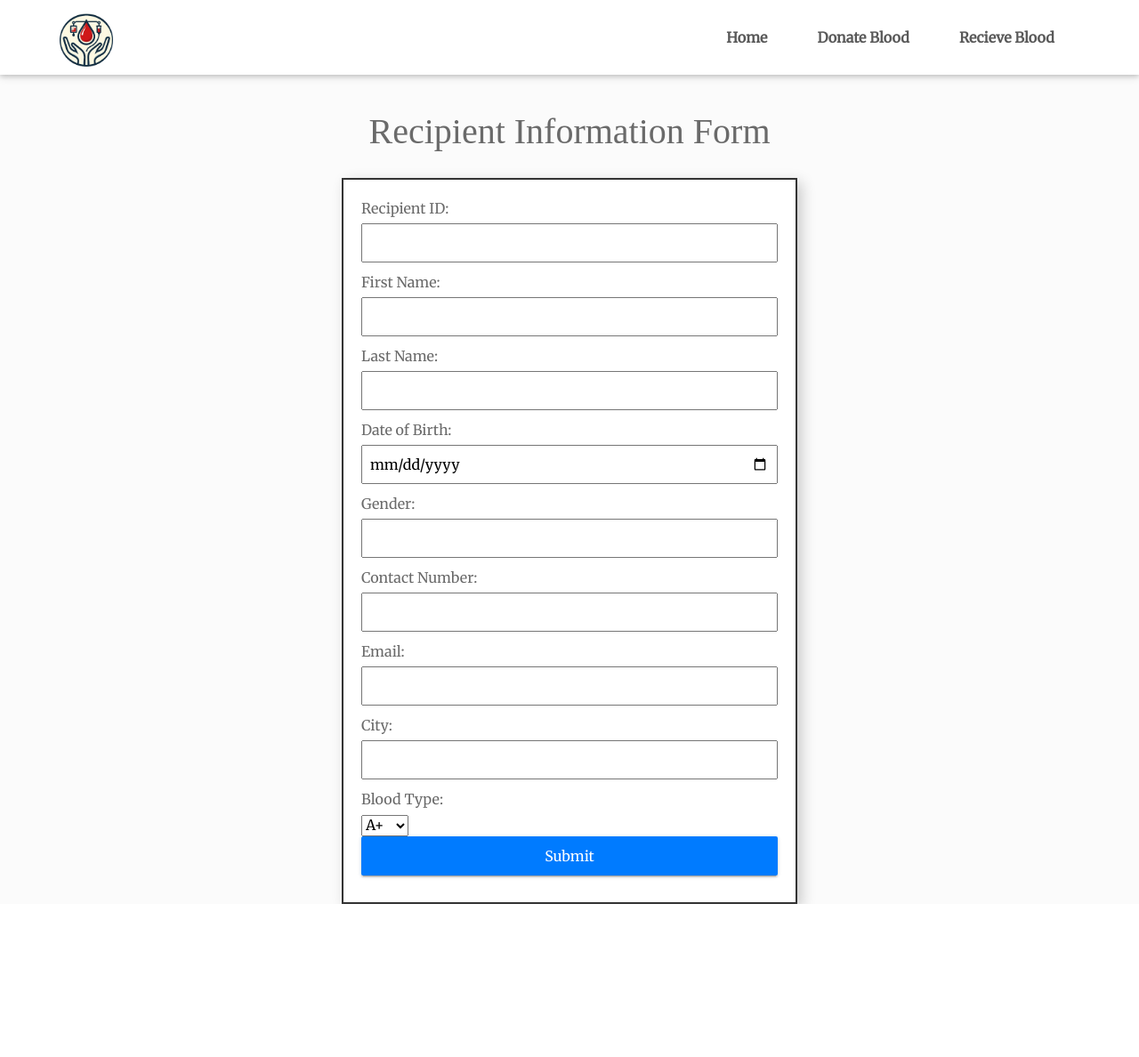
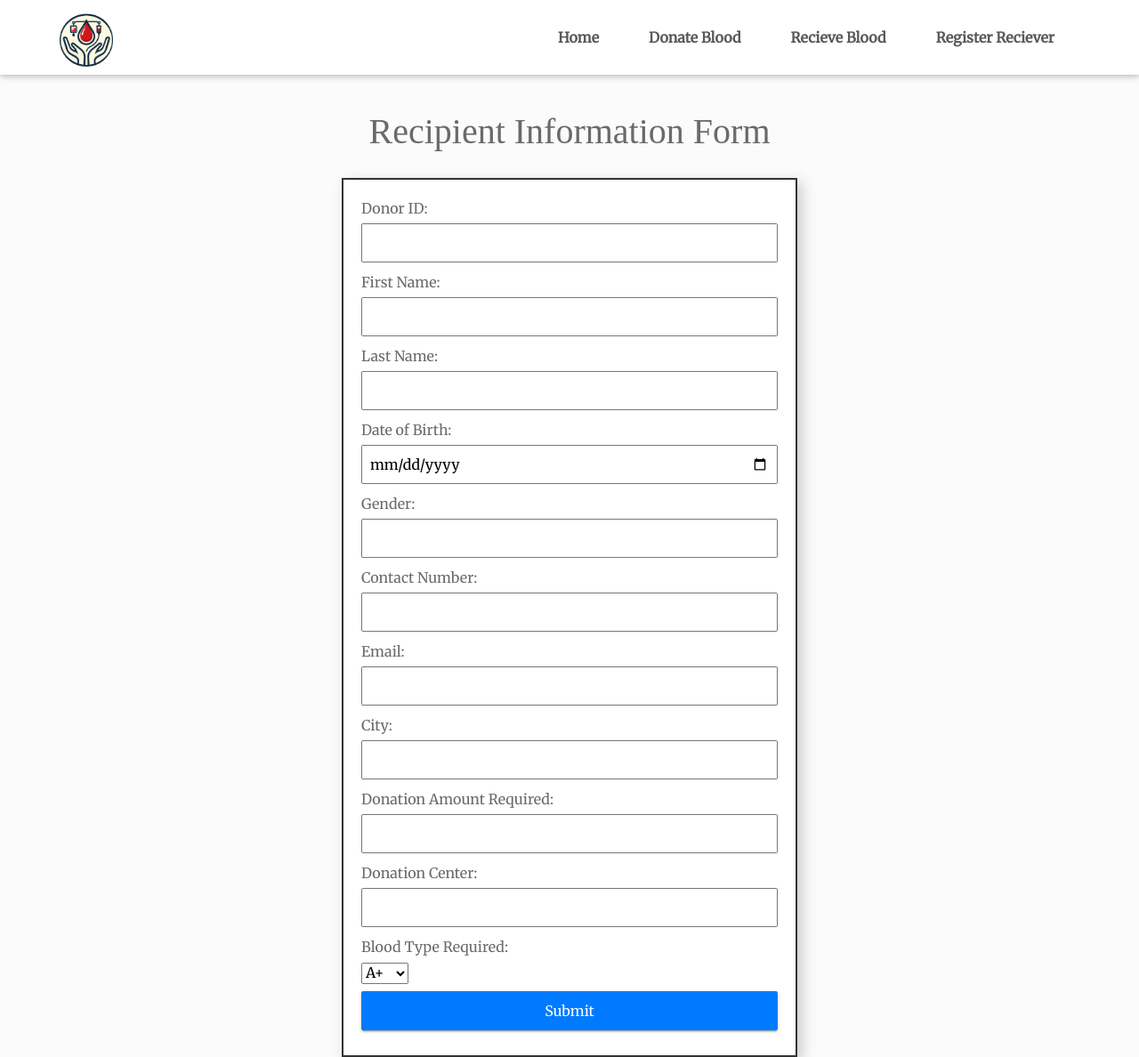
Before and after one commit to JainArchit16/BloodDonation, a PHP site: page /receiver.php in a window 1280 px wide. Shown: the whole page at 89% size. Before the commit the page ends 1016 px from the top, so only its background shows below. Run offline with PHP 8.4, Linux system fonts and the light colour scheme.

Commit message:
Changed CSS

```diff
--- a/index.html
+++ b/index.html
@@ -48,6 +48,9 @@
                                         </li>
                                         <li class="nav-item">
                                             <a class="nav-link" href="./receive.php">Recieve Blood</a>
+                                        </li>
+                                        <li class="nav-item">
+                                            <a class="nav-link" href="./receiver.php">Register Reciever</a>
                                         </li>
                                     </ul>
                                 </div>
--- a/receiver.php
+++ b/receiver.php
@@ -45,10 +45,13 @@
                                         </li>
 
                                         <li class="nav-item">
-                                            <a class="nav-link" href="./donate.html">Donate Blood</a>
+                                            <a class="nav-link" href="./donate.php">Donate Blood</a>
                                         </li>
                                         <li class="nav-item">
                                             <a class="nav-link" href="./receive.php">Recieve Blood</a>
+                                        </li>
+                                        <li class="nav-item">
+                                            <a class="nav-link" href="./receiver.php">Register Reciever</a>
                                         </li>
                                     </ul>
                                 </div>
@@ -65,32 +68,42 @@
 
             <h1>Recipient Information Form</h1>
             <form method="post" action="<?php echo $_SERVER['PHP_SELF']; ?>">
-                <label for="recipient_id">Recipient ID:</label>
-                <input type="text" id="recipient_id" name="recipient_id" required>
+                <!-- <label for="recipient_id">Recipient ID:</label>
+                <input type="text" id="recipient_id" name="recipient_id" required> -->
+
+                <label for="donor_id">Donor ID:</label>
+        <input type="text" id="donor_id" name="donor_id" required>
 
                 <label for="first_name">First Name:</label>
-                <input type="text" id="first_name" name="first_name">
+                <input type="text" id="first_name" name="first_name" required>
 
                 <label for="last_name">Last Name:</label>
-                <input type="text" id="last_name" name="last_name">
+                <input type="text" id="last_name" name="last_name" required>
 
                 <label for="date_of_birth">Date of Birth:</label>
-                <input type="date" id="date_of_birth" name="date_of_birth">
+                <input type="date" id="date_of_birth" name="date_of_birth" required>
 
                 <label for="gender">Gender:</label>
-                <input type="text" id="gender" name="gender">
+                <input type="text" id="gender" name="gender" required>
 
                 <label for="contact_number">Contact Number:</label>
-                <input type="text" id="contact_number" name="contact_number">
+                <input type="text" id="contact_number" name="contact_number"required>
 
                 <label for="email">Email:</label>
-                <input type="email" id="email" name="email">
+                <input type="email" id="email" name="email" required>
 
                 <label for="city">City:</label>
-                <input type="text" id="city" name="city">
+                <input type="text" id="city" name="city" required>
 
-                <label for="blood-type">Blood Type:</label>
-                    <select id="blood-type" name="blood-type">
+                <label for="amount">Donation Amount Required:</label>
+        <input type="number" id="amount" name="amount" required>
+
+
+        <label for="center">Donation Center:</label>
+        <input type="text" id="center" name="center" required>
+
+                <label for="blood-type">Blood Type Required:</label>
+                    <select id="blood-type" name="blood-type" required>
                         <option value="A+">A+</option>
                         <option value="A-">A-</option>
                         <option value="B+">B+</option>
@@ -100,7 +113,7 @@
                         <option value="B+">AB-</option>
                     </select>
 
-                <input type="submit" value="Submit" class="btn" name="submit">
+                <input type="submit" value="Submit" class="btn my-2" name="submit">
             </form>
 
 
```
Also changed, not shown: donate.php (+31 -14 lines), receive.php (+20 -4 lines), 1 other file.
